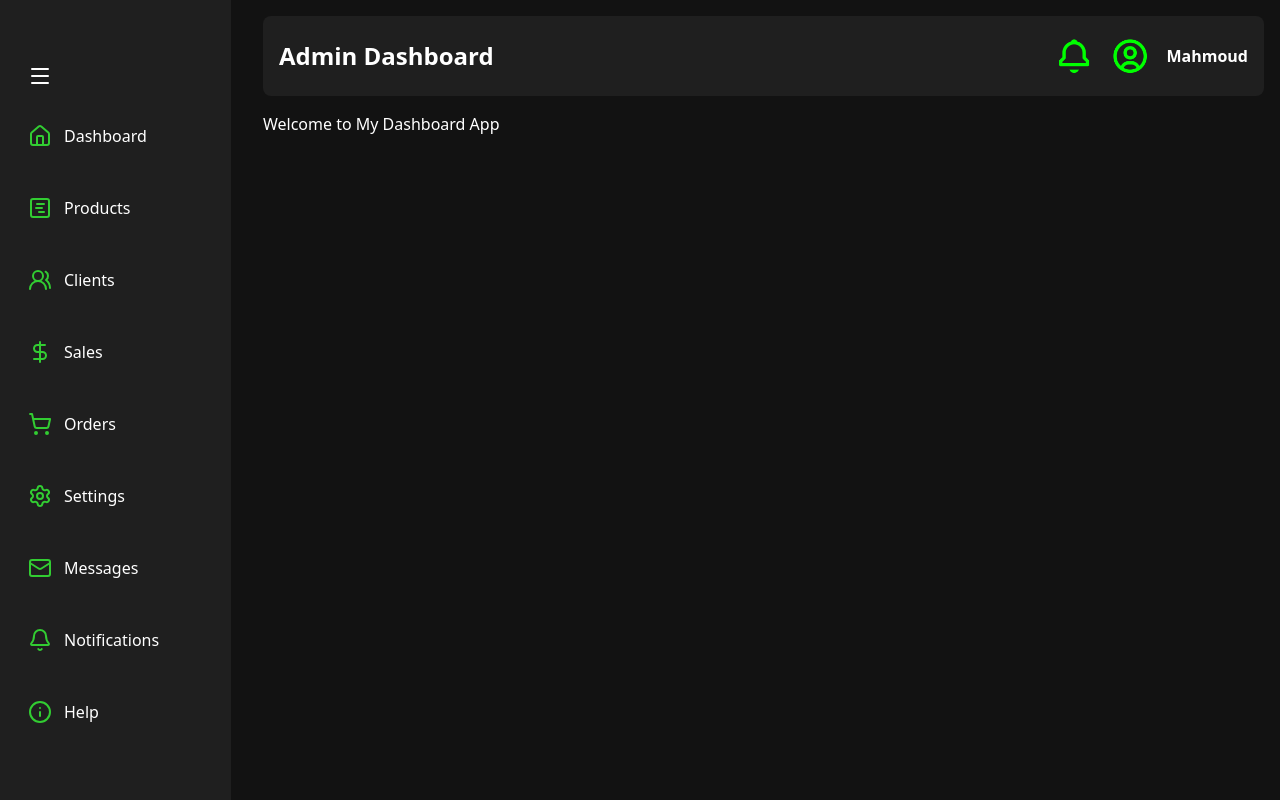
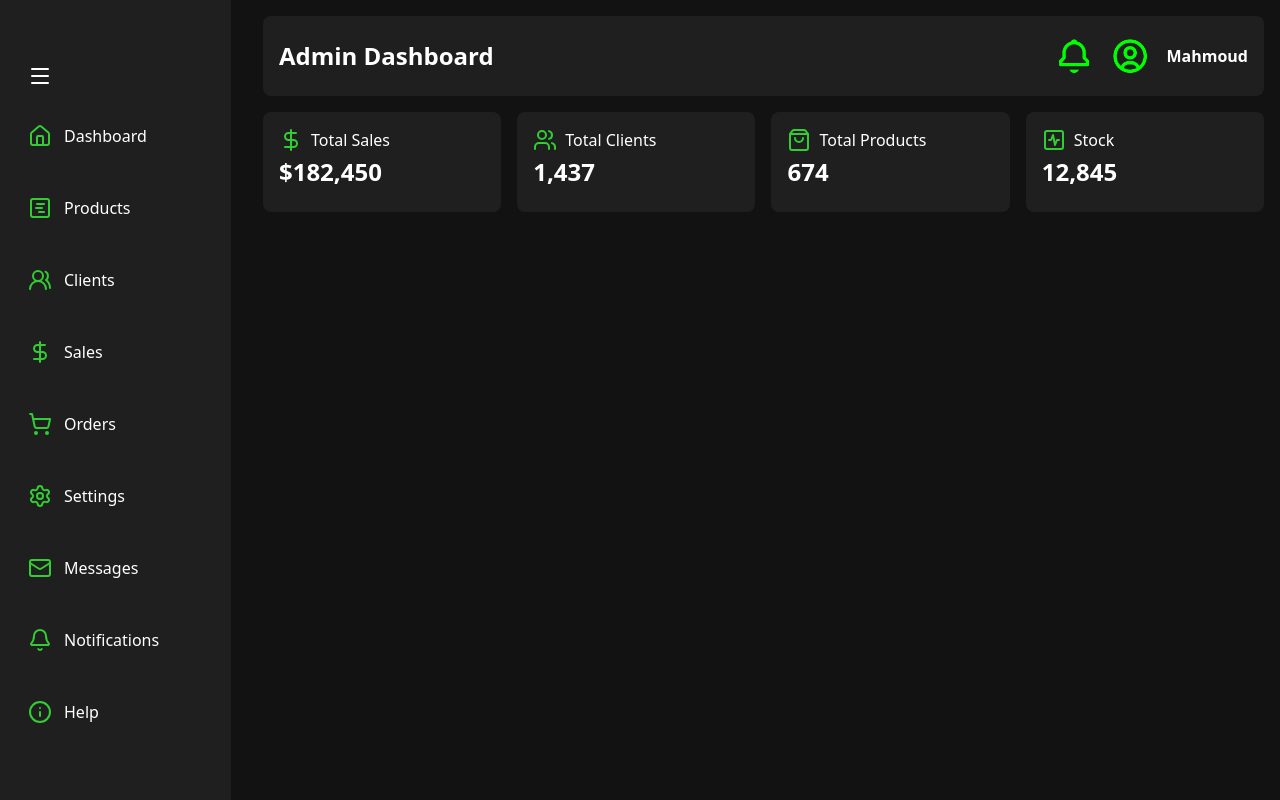
Before and after one commit to 0x-70da/admin-dashboard, a Next.js app: page / in a window 1280 px wide. Built offline with nearby package versions, Linux system fonts and the light colour scheme.

Commit message:
added overview page and statCards

```diff
--- /dev/null
+++ b/app/overview/page.jsx
@@ -0,0 +1,24 @@
+"use client";
+import StatCard from "@/components/StatCard";
+import { DollarSign, ShoppingBag, SquareActivity, Users } from "lucide-react";
+import { motion } from "framer-motion";
+
+const OverviewPage = () => {
+  return (
+    <main>
+      <motion.div
+        initial={{ opacity: 0, y: 10 }}
+        animate={{ opacity: 1, y: 0 }}
+        transition={{ duration: 0.75 }}
+        className="flex flex-col md:flex-row gap-4"
+      >
+        <StatCard name="Total Sales" icon={DollarSign} value="$182,450" />
+        <StatCard name="Total Clients" icon={Users} value="1,437" />
+        <StatCard name="Total Products" icon={ShoppingBag} value="674" />
+        <StatCard name="Stock" icon={SquareActivity} value="12,845" />
+      </motion.div>
+    </main>
+  );
+};
+
+export default OverviewPage;
--- a/app/page.js
+++ b/app/page.js
@@ -1,7 +1,5 @@
+import OverviewPage from "./overview/page";
+
 export default function Home() {
-  return (
-    <main>
-      <h1>Welcome to My Dashboard App</h1>
-    </main>
-  );
+  return <OverviewPage />
 }
--- /dev/null
+++ b/components/StatCard.jsx
@@ -0,0 +1,13 @@
+const StatCard = ({ name, icon: Icon, value }) => {
+  return (
+    <div className="w-full md:w-[25%] h-25 bg-(--background-secondary) rounded-md p-4 space-y-1 hover:-translate-y-1 transition-transform duration-200">
+      <div className="flex items-center space-x-2">
+        <Icon size={24} color="var(--primary-green)" />
+        <span>{name}</span>
+      </div>
+      <strong className="text-2xl font-bold">{value}</strong>
+    </div>
+  );
+};
+
+export default StatCard;
```
